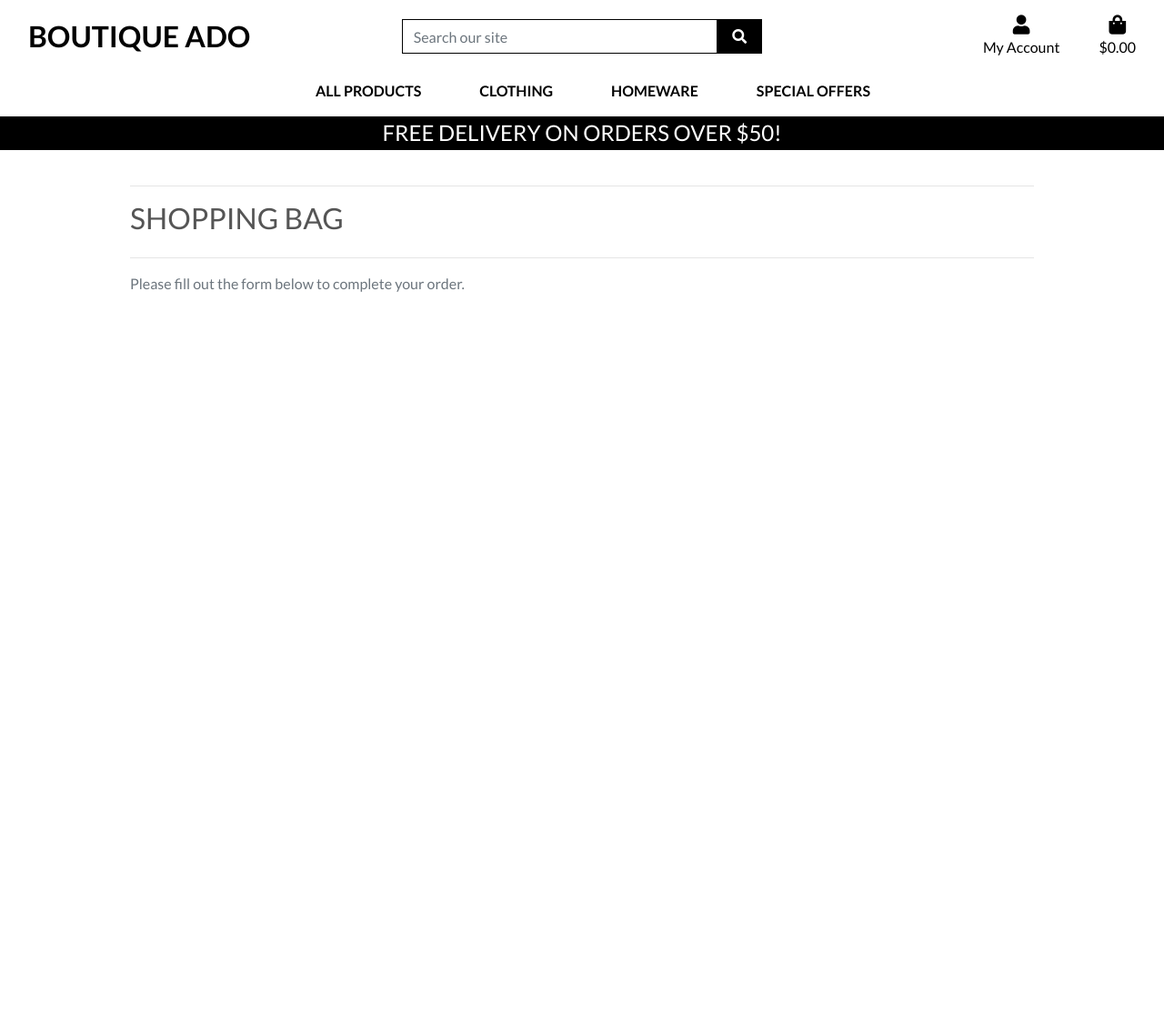
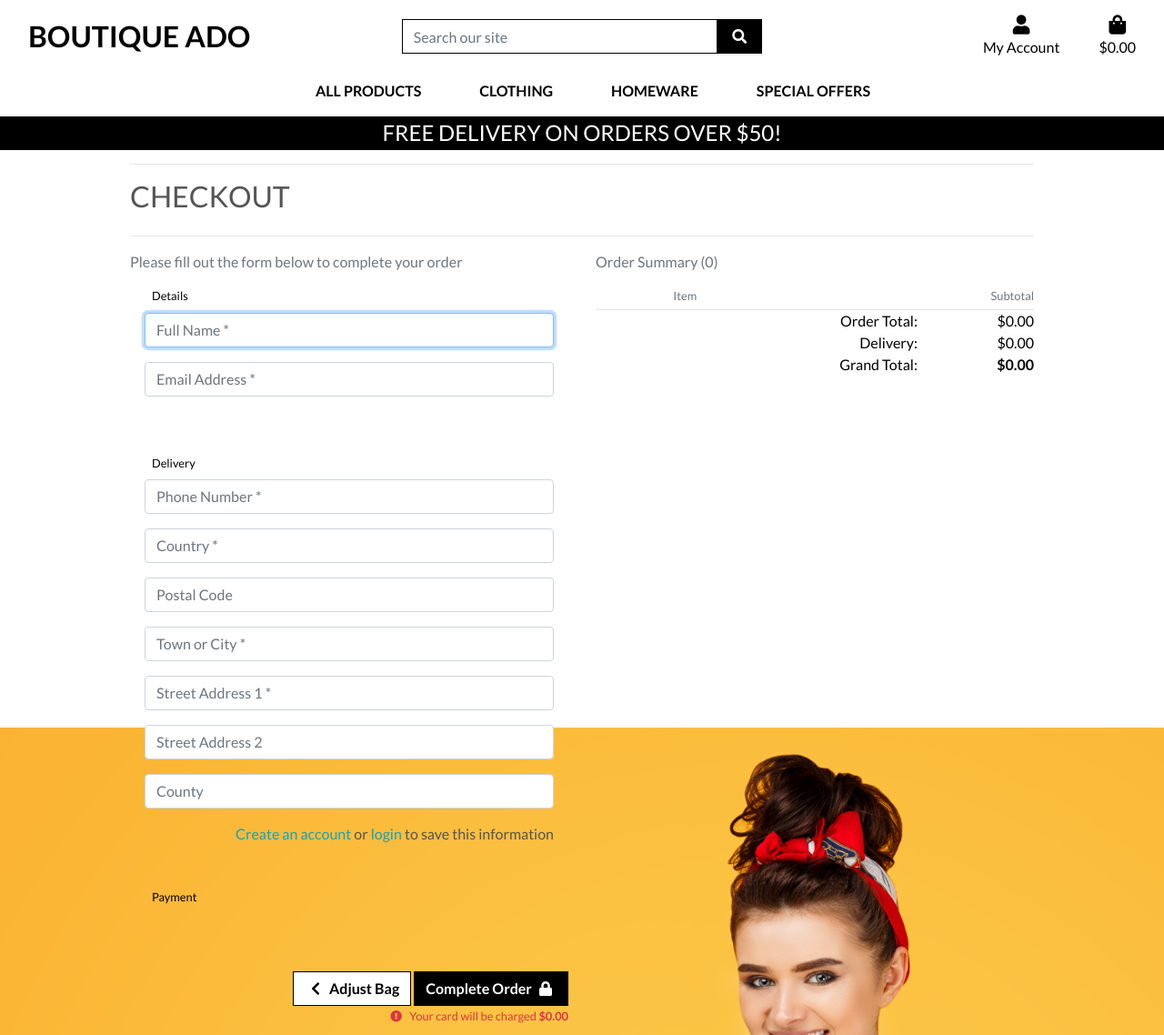
Before and after one commit to roc-11/boutique_ado_v2, a Django app: template checkout/templates/checkout/checkout.html in a window 1280 px wide. Shown: the whole page at 91% size. Before the commit the page ends 321 px from the top, so only its background shows below. Run offline with Django 3.2, Linux system fonts and the light colour scheme; the template is opened without the code that fills it: values that come from a table or form of the project are taken from there, others are empty; parts of the project's set-up code (start-up, migrations or seed data) failed here and were passed over; some libraries are stand-ins or nearby versions.

Commit message:
Added chckout views and templates

```diff
--- a/bag/templates/bag/bag.html
+++ b/bag/templates/bag/bag.html
@@ -108,7 +108,7 @@
                                             </span>
                                             <span class="text-uppercase">Keep Shopping</span>
                                         </a>
-                                        <a href="" class="btn btn-black rounded-0 btn-lg">
+                                        <a href="{% url 'checkout' %}" class="btn btn-black rounded-0 btn-lg">
                                             <span class="text-uppercase">Secure Checkout</span>
                                             <span class="icon">
                                                 <i class="fas fa-lock"></i>
--- a/boutique_ado/settings.py
+++ b/boutique_ado/settings.py
@@ -27,7 +27,8 @@ SECRET_KEY = 'django-insecure--v1=9xd8*7ch!b&i2yjto0i@z3ed#pn2qix)rqxkh(7gcukd8_
 # SECURITY WARNING: don't run with debug turned on in production!
 DEBUG = True
 
-ALLOWED_HOSTS = ['8000-roc11-boutiqueadov2-1bawa3oaite.ws-eu110.gitpod.io']
+ALLOWED_HOSTS = ['8000-roc11-boutiqueadov2-1bawa3oaite.ws-eu110.gitpod.io',
+                    '8000-roc11-boutiqueadov2-1bawa3oaite.ws-eu112.gitpod.io']
 
 
 # Application definition
@@ -80,6 +81,7 @@ TEMPLATES = [
                 'django.template.context_processors.request',  # required by allauth
                 'django.contrib.auth.context_processors.auth',
                 'django.contrib.messages.context_processors.messages',
+                'django.template.context_processors.media',
                 'bag.contexts.bag_contents',
             ],
             'builtins' : [
--- a/checkout/templates/checkout/checkout.html
+++ b/checkout/templates/checkout/checkout.html
@@ -1,15 +1,15 @@
 {% extends "base.html" %}
 {% load static %}
+{% load bag_tools %}
 
 {% block extra_css %}
-    <link rel="stylesheet" hred="{% static 'checkout/css/checkout.css' %}"
+    <link rel="stylesheet" href="{% static 'checkout/css/checkout.css' %}">
 {% endblock %}
 
 {% block page_header %}
     <div class="container header-container">
         <div class="row">
-            <div class="col">
-            </div>
+            <div class="col"></div>
         </div>
     </div>
 {% endblock %}
@@ -20,14 +20,117 @@
         <div class="row">
             <div class="col">
                 <hr>
-                <h2 class="logo-font mb-4">Shopping Bag</h2>
+                <h2 class="logo-font mb-4">Checkout</h2>
                 <hr>
             </div>
         </div>
 
         <div class="row">
+            <div class="col-12 col-lg-6 order-lg-last mb-5">
+                <p class="text-muted">Order Summary ({{ product_count }})</p>
+                <div class="row">
+                    <div class="col-7 offset-2">
+                        <p class="mb-1 mt-0 small text-muted">Item</p>
+                    </div>
+                    <div class="col-3 text-right">
+                        <p class="mb-1 mt-0 small text-muted">Subtotal</p>
+                    </div>
+                </div>
+                {% for item in bag_items %}
+                    <div class="row">
+                        <div class="col-2 mb-1">
+                            <a href="{% url 'product_detail' item.product.id %}">
+                                {% if item.product.image %}
+                                    <img class="w-100" src="{{ item.product.image.url }}" alt="{{ product.name }}">
+                                {% else %}
+                                    <img class="w-100" src="{{ MEDIA_URL }}noimage.png" alt="{{ product.name }}">
+                                {% endif %}
+                            </a>
+                        </div>
+                        <div class="col-7">
+                            <p class="my-0"><strong>{{ item.product.name }}</strong></p>
+                            <p class="my-0 small">Size: {% if item.product.has_sizes %}{{ item.size|upper }}{% else %}N/A{% endif %}</p>
+                            <p class="my-0 small text-muted">Qty: {{ item.quantity }}</p>
+                        </div>
+                        <div class="col-3 text-right">
+                            <p class="my-0 small text-muted">${{ item.product.price | calc_subtotal:item.quantity }}</p>
+                        </div>
+                    </div>
+                {% endfor %}
+                <hr class="my-0">
+                <div class="row text-black text-right">
+                    <div class="col-7 offset-2">
+                        <p class="my-0">Order Total:</p>
+                        <p class="my-0">Delivery:</p>
+                        <p class="my-0">Grand Total:</p>
+                    </div>
+                    <div class="col-3">
+                        <p class="my-0">${{ total | floatformat:2 }}</p>
+                        <p class="my-0">${{ delivery | floatformat:2 }}</p>
+                        <p class="my-0"><strong>${{ grand_total | floatformat:2 }}</strong></p>
+                    </div>
+                </div>
+            </div>
             <div class="col-12 col-lg-6">
-               <p class="text-muted">Please fill out the form below to complete your order.</p>
+                <p class="text-muted">Please fill out the form below to complete your order</p>
+                <form action="{% url 'checkout' %}" method="POST" id="payment-form">
+                    {% csrf_token %}
+                    <fieldset class="rounded px-3 mb-5">
+                        <legend class="fieldset-label small text-black px-2 w-auto">Details</legend>
+                        {{ order_form.full_name | as_crispy_field }}
+                        {{ order_form.email | as_crispy_field }}
+                    </fieldset>
+                    <fieldset class="rounded px-3 mb-5">
+                        <legend class="fieldset-label small text-black px-2 w-auto">Delivery</legend>
+                        {{ order_form.phone_number | as_crispy_field }}
+                        {{ order_form.country | as_crispy_field }}
+                        {{ order_form.postcode | as_crispy_field }}
+                        {{ order_form.town_or_city | as_crispy_field }}
+                        {{ order_form.street_address1 | as_crispy_field }}
+                        {{ order_form.street_address2 | as_crispy_field }}
+                        {{ order_form.county | as_crispy_field }}
+                        <div class="form-check form-check-inline float-right mr-0">
+							{% if user.is_authenticated %}
+								<label class="form-check-label" for="id-save-info">Save this delivery information to my profile</label>
+                                <input class="form-check-input ml-2 mr-0" type="checkbox" id="id-save-info" name="save-info" checked>
+							{% else %}
+								<label class="form-check-label" for="id-save-info">
+                                    <a class="text-info" href="{% url 'account_signup' %}">Create an account</a> or
+                                    <a class="text-info" href="{% url 'account_login' %}">login</a> to save this information
+                                </label>
+							{% endif %}
+						</div>
+                    </fieldset>
+                    <fieldset class="px-3">
+                        <legend class="fieldset-label small text-black px-2 w-auto">Payment</legend>
+                        <!-- A Stripe card element will go here -->
+                        <div class="mb-3" id="card-element"></div>
+
+                        <!-- Used to display form errors -->
+                        <div class="mb-3 text-danger" id="card-errors" role="alert"></div>
+                    </fieldset>
+
+                    <div class="submit-button text-right mt-5 mb-2">
+						<a href="{% url 'view_bag' %}" class="btn btn-outline-black rounded-0">
+							<span class="icon">
+								<i class="fas fa-chevron-left"></i>
+							</span>
+							<span class="font-weight-bold">Adjust Bag</span>
+						</a>
+						<button id="submit-button" class="btn btn-black rounded-0">
+							<span class="font-weight-bold">Complete Order</span>
+							<span class="icon">
+								<i class="fas fa-lock"></i>
+							</span>
+						</button>
+						<p class="small text-danger my-0">
+							<span class="icon">
+								<i class="fas fa-exclamation-circle"></i>
+							</span>
+							<span>Your card will be charged <strong>${{ grand_total|floatformat:2 }}</strong></span>
+						</p>
+					</div>
+                </form>
             </div>
         </div>
     </div>
--- a/checkout/urls.py
+++ b/checkout/urls.py
@@ -2,5 +2,5 @@ from django.urls import path
 from . import views
 
 urlpatterns = [
-    path('', views.checkout, name='checkout'),
+    path('', views.checkout, name='checkout')
 ]
--- a/checkout/views.py
+++ b/checkout/views.py
@@ -4,8 +4,8 @@ from django.contrib import messages
 from .forms import OrderForm
 
 
-def checout(request):
-    bag = request.get('bag', {})
+def checkout(request):
+    bag = request.session.get('bag', {})
     if not bag:
         messages.error(request, "There's nothing in your bag at the moment")
         return redirect(reverse('products'))
@@ -13,7 +13,7 @@ def checout(request):
     order_form = OrderForm()
     template = 'checkout/checkout.html'
     context = {
-        'order_form' : order_form,
+        'order_form': order_form,
     }
 
     return render(request, template, context)
```
